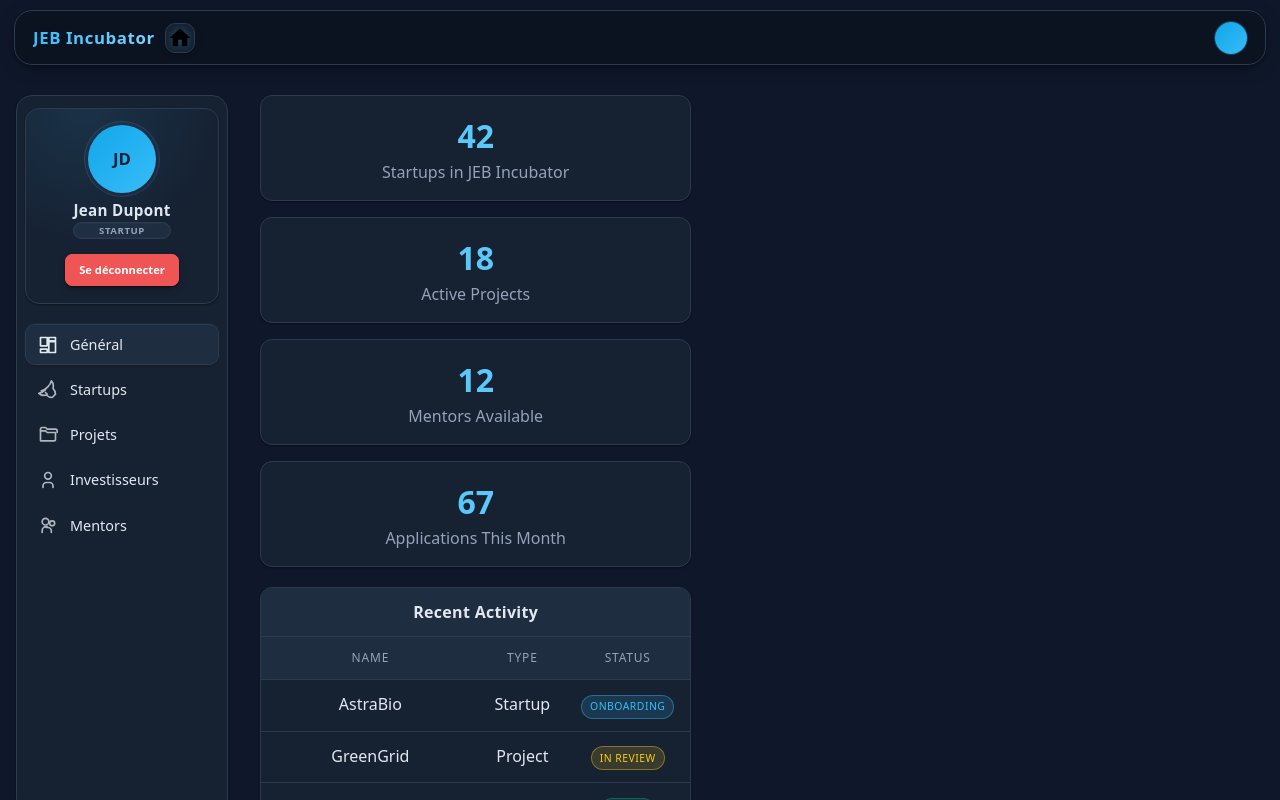
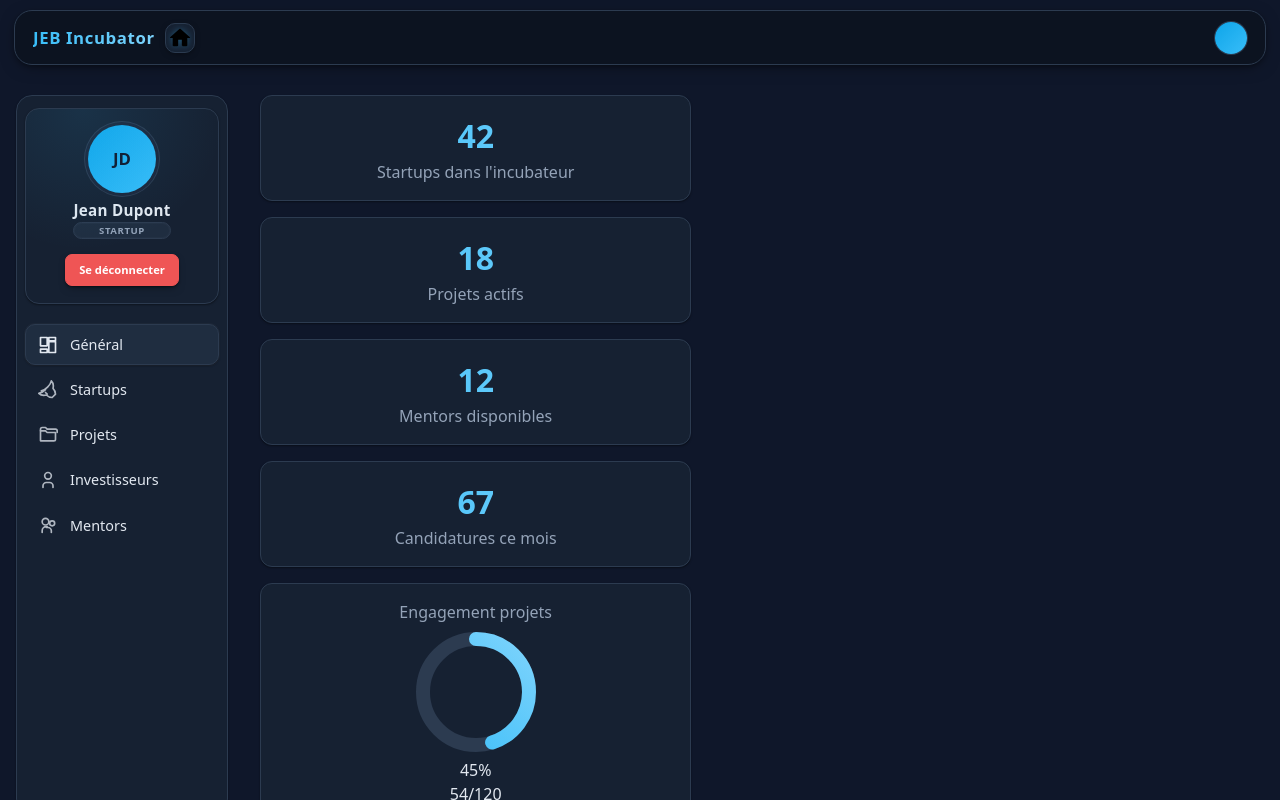
Before and after one commit to Aincrad-Flux/NextRise, a React (Vite) app in the folder frontend/: page /startup in a window 1280 px wide. Shown: the top 800 px of the page. Built offline with nearby package versions, Linux system fonts and the light colour scheme.

Commit message:
[refactor] update Dashboard component with localized labels and add engagement pie chart

```diff
--- a/frontend/src/components/Dashboard.jsx
+++ b/frontend/src/components/Dashboard.jsx
@@ -1,16 +1,19 @@
 const stats = [
-  { label: 'Startups in JEB Incubator', value: 42 },
-  { label: 'Active Projects', value: 18 },
-  { label: 'Mentors Available', value: 12 },
-  { label: 'Applications This Month', value: 67 },
+  { label: 'Startups dans l\'incubateur', value: 42 },
+  { label: 'Projets actifs', value: 18 },
+  { label: 'Mentors disponibles', value: 12 },
+  { label: 'Candidatures ce mois', value: 67 },
 ]
 
 const recent = [
   { name: 'AstraBio', type: 'Startup', status: 'Onboarding' },
-  { name: 'GreenGrid', type: 'Project', status: 'In Review' },
+  { name: 'GreenGrid', type: 'Projet', status: 'In Review' },
   { name: 'QuantumLeap', type: 'Startup', status: 'Active' },
-  { name: 'FinFlow', type: 'Project', status: 'Planning' },
+  { name: 'FinFlow', type: 'Projet', status: 'Planning' },
 ]
+
+const engagements = { engaged: 54, total: 120 }
+const engagementPct = Math.round((engagements.engaged / engagements.total) * 100)
 
 export default function Dashboard() {
   return (
@@ -22,6 +25,16 @@ export default function Dashboard() {
             <div className="card-label">{s.label}</div>
           </div>
         ))}
+        <div className="card engagement-card">
+          <div className="card-label" style={{ marginBottom: '.5rem' }}>Engagement projets</div>
+          <div className="pie-wrapper">
+            <PieChart engaged={engagements.engaged} total={engagements.total} />
+            <div className="pie-center">
+              <div className="pie-value">{engagementPct}%</div>
+              <div className="pie-sub">{engagements.engaged}/{engagements.total}</div>
+            </div>
+          </div>
+        </div>
       </div>
 
       <div className="panel">
@@ -34,6 +47,7 @@ export default function Dashboard() {
             <div>Type</div>
             <div>Status</div>
           </div>
+
           {recent.map((r) => (
             <div key={r.name} className="table-row">
               <div>{r.name}</div>
@@ -50,3 +64,32 @@ export default function Dashboard() {
     </section>
   )
 }
+
+function PieChart({ engaged, total, size = 120, stroke = 14 }) {
+  const radius = (size - stroke) / 2
+  const circ = 2 * Math.PI * radius
+  const ratio = engaged / total
+  const dash = circ * ratio
+  return (
+    <svg width={size} height={size} viewBox={`0 0 ${size} ${size}`} className="pie-chart">
+      <circle cx={size/2} cy={size/2} r={radius} stroke="var(--color-border)" strokeWidth={stroke} fill="none" />
+      <circle
+        cx={size/2}
+        cy={size/2}
+        r={radius}
+        stroke="url(#grad)"
+        strokeWidth={stroke}
+        fill="none"
+        strokeDasharray={`${dash} ${circ - dash}`}
+        strokeLinecap="round"
+        transform={`rotate(-90 ${size/2} ${size/2})`}
+      />
+      <defs>
+        <linearGradient id="grad" x1="0%" y1="0%" x2="100%" y2="100%">
+          <stop offset="0%" stopColor="var(--color-accent)" />
+          <stop offset="100%" stopColor="#7dd3fc" />
+        </linearGradient>
+      </defs>
+    </svg>
+  )
+}
```
